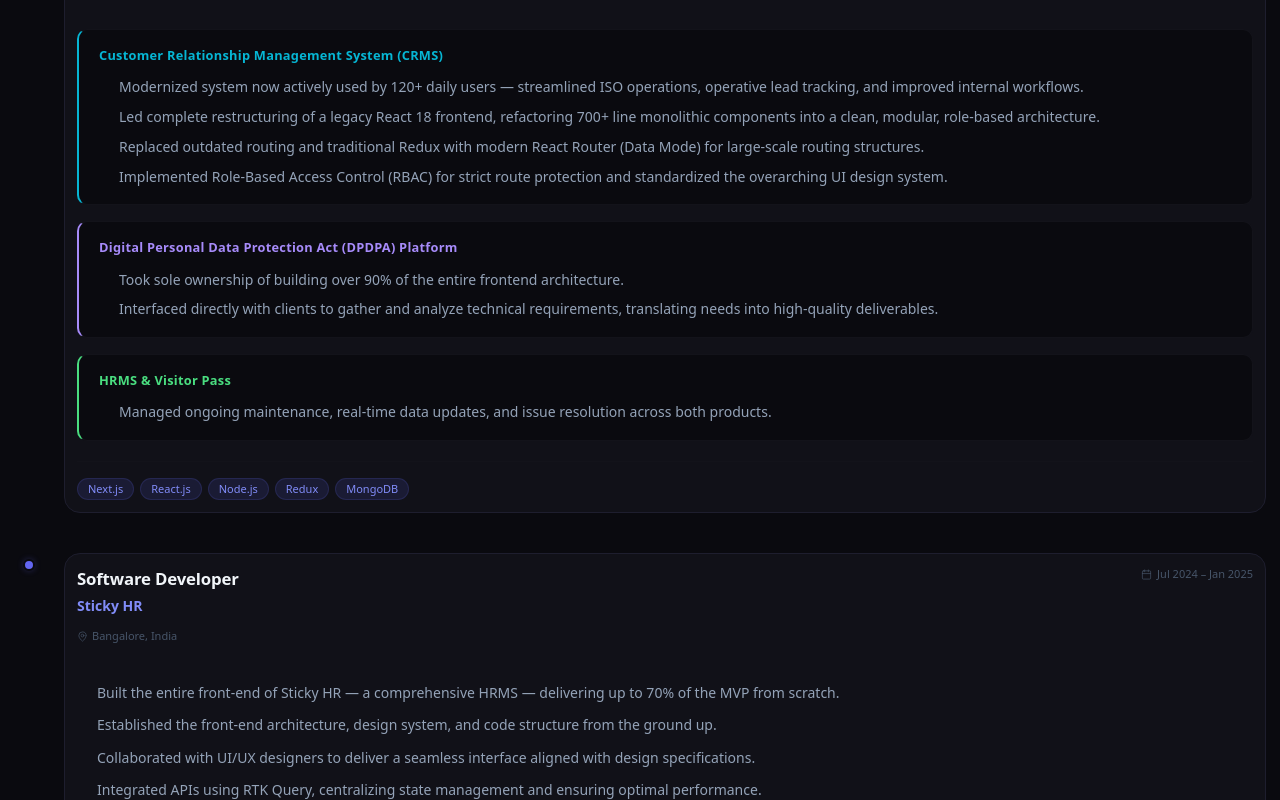
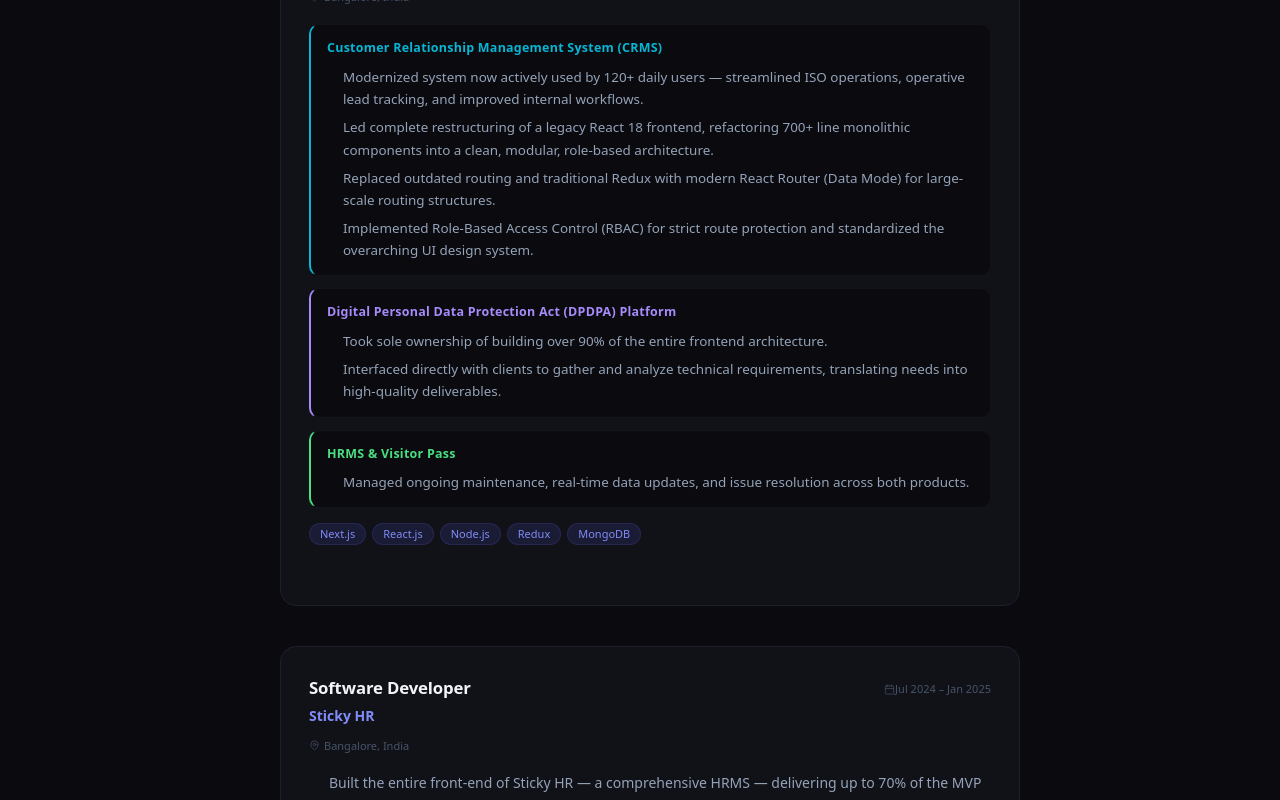
Before and after one commit to amgowda42/portfolio, a Next.js app: page / in a window 1280 px wide. Shown: the part 1280-2080 px from the top of the page. Built offline with nearby package versions, Linux system fonts and the light colour scheme.

Commit message:
udpates in the experience Section

```diff
--- a/components/Experience.tsx
+++ b/components/Experience.tsx
@@ -1,6 +1,6 @@
 "use client";
 
-import { MapPin, Calendar } from "lucide-react";
+import { Calendar, MapPin } from "lucide-react";
 import { experiences } from "@/lib/data";
 
 function SkillChip({ label }: { label: string }) {
@@ -42,15 +42,15 @@
         border: "1px solid var(--border-subtle)",
         borderLeft: `2px solid ${accent}`,
         borderRadius: "10px",
-        padding: "16px 20px",
+        padding: "14px 16px",
       }}
     >
       <p
         style={{
-          fontSize: "0.8rem",
+          fontSize: "0.78rem",
           fontWeight: 600,
           color: accent,
-          margin: "0 0 10px 0",
+          margin: "0 0 8px 0",
           fontFamily: "var(--font-mono)",
           letterSpacing: "0.02em",
         }}
@@ -60,7 +60,7 @@
       <ul
         style={{
           margin: 0,
-          padding: "0 0 0 16px",
+          padding: "0 0 0 14px",
           display: "flex",
           flexDirection: "column",
           gap: "6px",
@@ -70,10 +70,10 @@
           <li
             key={i}
             style={{
-              fontSize: "0.875rem",
+              fontSize: "0.84rem",
               color: "var(--text-muted)",
-              lineHeight: 1.7,
-              paddingLeft: "4px",
+              lineHeight: 1.65,
+              paddingLeft: "2px",
             }}
           >
             {b}
@@ -92,101 +92,19 @@
   isLast: boolean;
 }) {
   return (
+    <div className="exp-row">
+      {/* Card */}
       <div
-      style={{
-        display: "flex",
-        gap: "0",
-        position: "relative",
-        padding: "0 4px",
-      }}
-    >
-      <div
-        style={{
-          display: "flex",
-          flexDirection: "column",
-          alignItems: "center",
-          flexShrink: 0,
-          width: "30px",
-          paddingTop: "6px",
-        }}
-      >
-        <div style={{ position: "relative", flexShrink: 0 }}>
-          {exp.current && (
-            <span
-              style={{
-                position: "absolute",
-                inset: "-8px",
-                borderRadius: "50%",
-                background: "#4ade8040",
-                animation: "ping 2s ease-in-out infinite",
-              }}
-            />
-          )}
-          <div
-            style={{
-              width: "12px",
-              height: "12px",
-              borderRadius: "50%",
-              background: exp.current ? "#4ade80" : "var(--accent)",
-              border: `2px solid ${exp.current ? "#4ade8060" : "var(--bg-primary)"}`,
-              boxShadow: exp.current
-                ? "0 0 8px #4ade8066"
-                : "0 0 6px #6366f144",
-              zIndex: 1,
-              position: "relative",
-            }}
-          />
-        </div>
-        {!isLast && (
-          <div
-            style={{
-              flex: 1,
-              width: "1px",
-              marginTop: "8px",
-              background:
-                "linear-gradient(to bottom, var(--accent)40, transparent)",
-              minHeight: "32px",
-            }}
-          />
-        )}
-      </div>
-      <div
-        style={{
-          flex: 1,
-          marginLeft: "20px",
-          marginBottom: isLast ? "0" : "40px",
-          background: "var(--bg-surface)",
-          border: "1px solid var(--border)",
-          borderRadius: "16px",
-          padding: "12px",
-        }}
+        className={`exp-card${isLast ? " exp-card--last" : ""}`}
         onMouseEnter={(e) => (e.currentTarget.style.borderColor = "#6366f140")}
         onMouseLeave={(e) =>
           (e.currentTarget.style.borderColor = "var(--border)")
         }
       >
-        <div
-          style={{
-            display: "flex",
-            alignItems: "flex-start",
-            justifyContent: "space-between",
-            gap: "12px",
-            flexWrap: "wrap",
-            marginBottom: "4px",
-          }}
-        >
-          <div>
-            <h3
-              style={{
-                fontSize: "1.05rem",
-                fontWeight: 700,
-                color: "var(--text-primary)",
-                margin: "0 0 4px 0",
-                letterSpacing: "-0.01em",
-              }}
-            >
-              {exp.role}
-            </h3>
+        {/* Header: role + company / badges */}
+        <div className="exp-header">
+          <div style={{ minWidth: 0, flex: 1 }}>
+            <h3 className="exp-role">{exp.role}</h3>
             <p
               style={{
                 fontSize: "0.875rem",
@@ -199,23 +117,16 @@
               {exp.company}
             </p>
           </div>
-          <div
-            style={{
-              display: "flex",
-              flexDirection: "column",
-              alignItems: "flex-end",
-              gap: "6px",
-              flexShrink: 0,
-            }}
-          >
+
+          <div className="exp-badges">
             {exp.current && (
               <span
                 style={{
                   display: "inline-flex",
                   alignItems: "center",
-                  gap: "5px",
+                  gap: "10px",
                   height: "20px",
-                  padding: "0 10px",
+                  padding: "0 5px",
                   borderRadius: "999px",
                   background: "#4ade8015",
                   border: "1px solid #4ade8030",
@@ -225,6 +136,8 @@
                   textTransform: "uppercase",
                   color: "#4ade80",
                   fontFamily: "var(--font-mono)",
+                  flexShrink: 0,
+                  marginRight: "4px",
                 }}
               >
                 <span
@@ -241,12 +154,13 @@
             )}
             <span
               style={{
-                display: "inline-flex",
+                display: "flex",
                 alignItems: "center",
-                gap: "5px",
+                marginTop: "6px",
                 fontSize: "11px",
                 fontFamily: "var(--font-mono)",
                 color: "var(--text-dim)",
+                flexShrink: 0,
               }}
             >
               <Calendar size={11} strokeWidth={1.5} />
@@ -254,6 +168,8 @@
             </span>
           </div>
         </div>
+
+        {/* Location */}
         {exp.location && (
           <div
             style={{
@@ -261,7 +177,6 @@
               alignItems: "center",
               gap: "4px",
               marginTop: "8px",
-              marginBottom: "20px",
             }}
           >
             <MapPin
@@ -280,39 +195,26 @@
             </span>
           </div>
         )}
+
+        {/* Bullets */}
         {exp.bullets.length > 0 && (
-          <ul
-            style={{
-              margin: "16px 0 0 0",
-              padding: "0 0 0 16px",
-              display: "flex",
-              flexDirection: "column",
-              gap: "8px",
-            }}
-          >
+          <ul className="exp-bullets">
             {exp.bullets.map((b, i) => (
-              <li
-                key={i}
-                style={{
-                  fontSize: "0.875rem",
-                  color: "var(--text-muted)",
-                  lineHeight: 1.75,
-                  paddingLeft: "4px",
-                }}
-              >
+              <li key={i} className="exp-bullet">
                 {b}
               </li>
             ))}
           </ul>
         )}
 
-        {exp.projects && (
+        {/* Projects — name + bullets only, no extra wrapper chrome */}
+        {exp.projects && exp.projects.length > 0 && (
           <div
             style={{
-              marginTop: "20px",
+              marginTop: "16px",
               display: "flex",
               flexDirection: "column",
-              gap: "16px",
+              gap: "12px",
             }}
           >
             {exp.projects.map((p) => (
@@ -332,8 +234,8 @@
             display: "flex",
             flexWrap: "wrap",
             gap: "6px",
-            marginTop: "20px",
-            paddingTop: "16px",
+            marginBottom: "32px",
+            paddingTop: "14px",
             borderTop: "1px solid var(--border-subtle)",
           }}
         >
@@ -348,15 +250,15 @@
 
 export default function Experience() {
   return (
-    <section
-      id="experience"
+    <section id="experience" className="exp-section">
+      <div className="exp-section-inner">
+        {/* Heading */}
+        <div
           style={{
-        background: "var(--bg-primary)",
-        padding: "80px 10px",
-        borderTop: "1px solid var(--border-subtle)",
+            textAlign: "center",
+            marginBottom: "clamp(36px, 6vw, 56px)",
           }}
         >
-      <div style={{ textAlign: "center", marginBottom: "56px" }}>
           <span
             style={{
               display: "inline-block",
@@ -377,7 +279,7 @@
           </span>
           <h2
             style={{
-            fontSize: "clamp(1.6rem, 3vw, 2.2rem)",
+              fontSize: "clamp(1.4rem, 3vw, 2.2rem)",
               fontWeight: 600,
               color: "var(--text-primary)",
               margin: 0,
@@ -388,7 +290,7 @@
           </h2>
           <p
             style={{
-            fontSize: "0.925rem",
+              fontSize: "clamp(0.875rem, 2vw, 0.925rem)",
               color: "var(--text-muted)",
               marginTop: "10px",
             }}
@@ -397,7 +299,8 @@
           </p>
         </div>
 
-      <div style={{ margin: "auto" }}>
+        {/* Timeline list */}
+        <div className="timeline-list">
           {[...experiences].reverse().map((exp, i) => (
             <ExperienceCard
               key={exp.id}
@@ -406,8 +309,10 @@
             />
           ))}
         </div>
+      </div>
 
       <style jsx>{`
+        /* ── keyframes ───────────────────────────────────── */
         @keyframes ping {
           0%,
           100% {
@@ -420,76 +325,129 @@
           }
         }
 
-        @media (max-width: 768px) {
-          .timeline-column {
-            width: 28px !important;
+        /* ── Section wrapper ─────────────────────────────── */
+        .exp-section {
+          background: var(--bg-primary);
+          padding: clamp(48px, 8vw, 80px) 0;
+          border-top: 1px solid var(--border-subtle);
+        }
+        .exp-section-inner {
+          max-width: 1024px;
+          margin: 0 auto;
+          padding: 0 16px;
         }
 
-          .experience-container {
-            padding: 0 16px !important;
+        /* ── Timeline list container ─────────────────────── */
+        .timeline-list {
+          max-width: 760px;
+          margin: 0 auto;
         }
 
-          .experience-card {
-            padding: 20px !important;
-            margin-left: 12px !important;
-            border-radius: 14px !important;
+        /* ── Each row: dot-column + card ─────────────────── */
+        .exp-row {
+          display: flex;
+          gap: 0;
+          position: relative;
+        }
+        .timeline-col {
+          display: flex;
+          flex-direction: column;
+          align-items: center;
+          flex-shrink: 0;
+          width: 28px;
+          padding-top: 6px;
         }
 
-          .project-block {
-            padding: 14px !important;
+        /* ── Card ────────────────────────────────────────── */
+        .exp-card {
+          flex: 1;
+          min-width: 0;
+          margin-left: 14px;
+          margin-bottom: 28px;
+          background: var(--bg-surface);
+          border: 1px solid var(--border);
+          border-radius: 14px;
+          padding: 16px 14px;
+          transition: border-color 0.2s;
+        }
+        .exp-card--last {
+          margin-bottom: 0;
         }
 
-          .experience-header {
-            flex-direction: column;
-            align-items: flex-start !important;
-            gap: 10px !important;
+        /* ── Card header ─────────────────────────────────── */
+        .exp-header {
+          display: flex;
+          align-items: flex-start;
+          justify-content: space-between;
+          gap: 10px;
+          flex-wrap: wrap;
+          margin-bottom: 4px;
         }
 
-          .experience-header > div:last-child {
-            align-items: flex-start !important;
+        /* ── Role title ──────────────────────────────────── */
+        .exp-role {
+          font-size: clamp(0.9rem, 2.5vw, 1.05rem);
+          font-weight: 700;
+          color: var(--text-primary);
+          margin: 0 0 4px 0;
+          letter-spacing: -0.01em;
+        }
+
+        /* ── Bullet list ─────────────────────────────────── */
+        .exp-bullets {
+          margin: 14px 0 0 0;
+          padding: 0 0 0 16px;
+          display: flex;
+          flex-direction: column;
+          gap: 7px;
+        }
+        .exp-bullet {
+          font-size: clamp(0.8rem, 2vw, 0.875rem);
+          color: var(--text-muted);
+          line-height: 1.7;
+          padding-left: 4px;
+        }
+
+        /* ── sm (≥ 480px) ────────────────────────────────── */
+        @media (min-width: 480px) {
+          .exp-section-inner {
+            padding: 0 20px;
+          }
+          .exp-card {
+            margin-left: 16px;
+            padding: 18px 16px;
           }
         }
 
-        @media (max-width: 480px) {
-          #experience {
-            padding: 50px 0 !important;
+        /* ── md (≥ 640px) ────────────────────────────────── */
+        @media (min-width: 640px) {
+          .exp-section-inner {
+            padding: 0 24px;
           }
-
-          .experience-container {
-            padding: 0 12px !important;
+          .timeline-col {
+            width: 32px;
           }
-
-          .experience-card {
-            padding: 16px !important;
-            margin-left: 8px !important;
-          }
-
-          .project-block {
-            padding: 12px !important;
-          }
-
-          .experience-card h3 {
-            font-size: 0.95rem !important;
-            line-height: 1.4;
-          }
-
-          .experience-card ul li {
-            font-size: 0.82rem !important;
-            line-height: 1.6 !important;
+          .exp-card {
+            margin-left: 20px;
+            margin-bottom: 36px;
+            border-radius: 16px;
+            padding: 22px 20px;
           }
         }
 
-        @media (max-width: 375px) {
-          .experience-card {
-            padding: 14px !important;
+        /* ── lg (≥ 1024px) ───────────────────────────────── */
+        @media (min-width: 1024px) {
+          .exp-card {
+            margin-bottom: 40px;
+            padding: 28px;
+          }
         }
 
-          .experience-card h3 {
-            font-size: 0.9rem !important;
-          }
-
-          .experience-card ul li {
-            font-size: 0.8rem !important;
+        /* ── Tiny phones: stack header badges below title ── */
+        @media (max-width: 400px) {
+          .exp-header {
+            flex-direction: column;
+            gap: 8px;
           }
         }
       `}</style>
```
Lines whose indentation alone changed are shown as unchanged.
